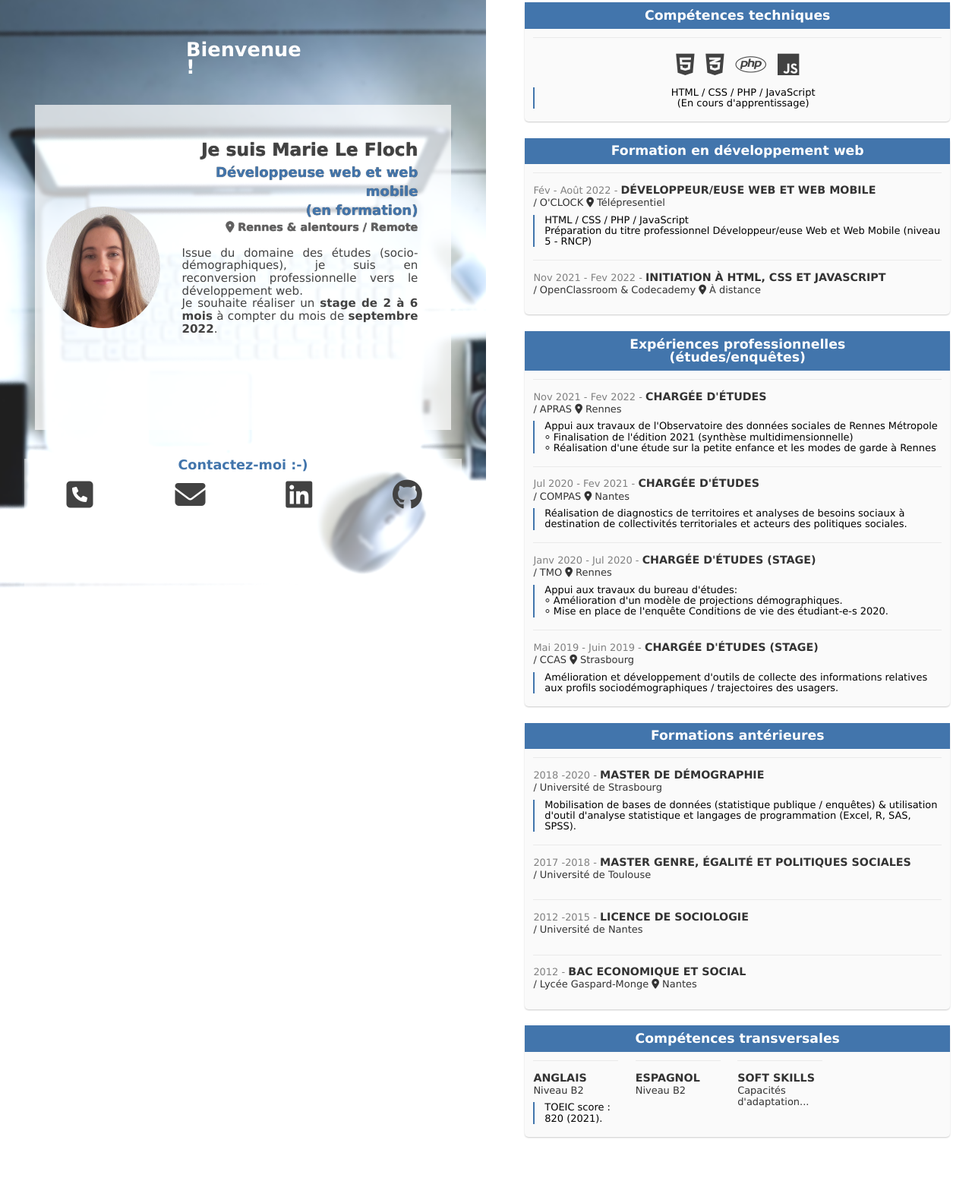
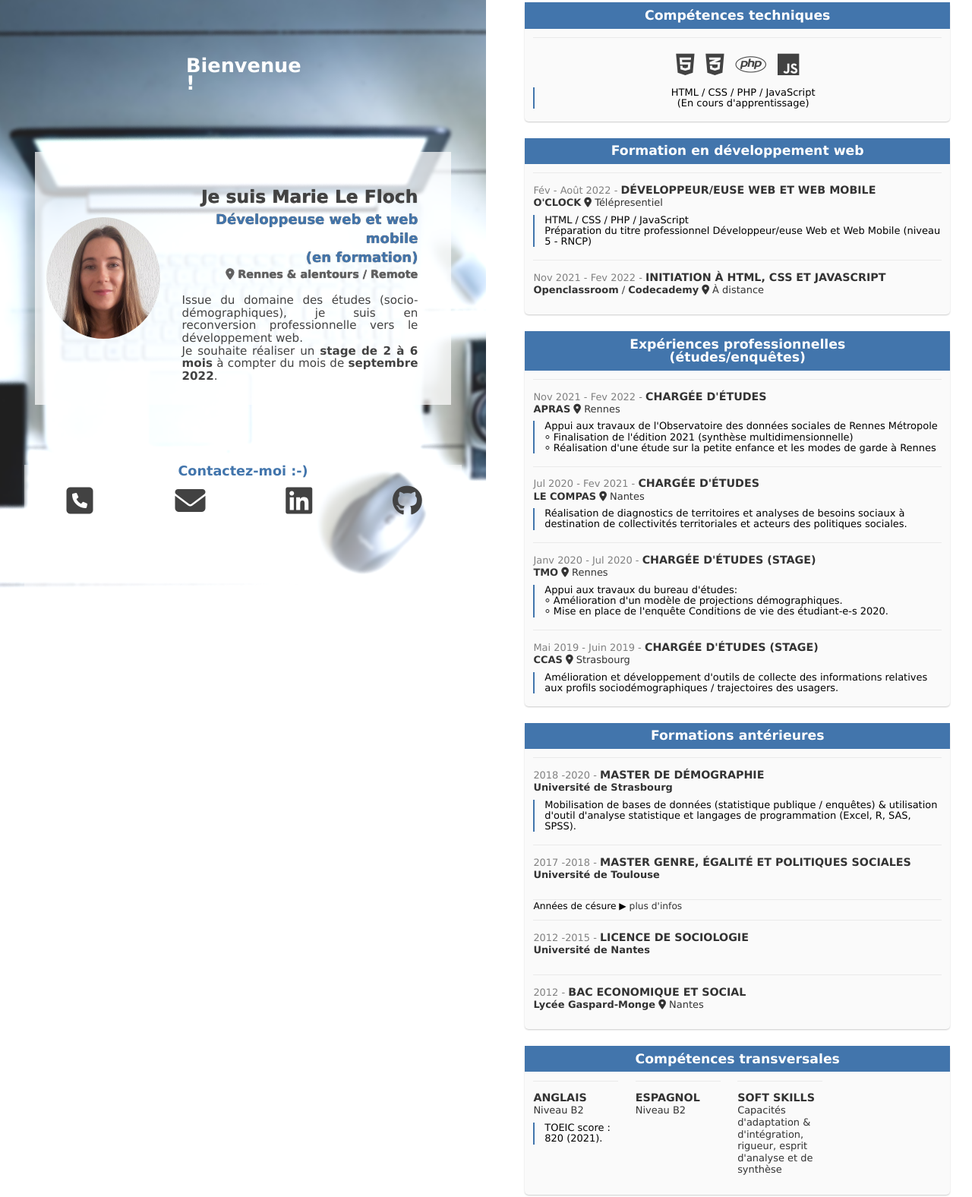
Before and after one commit to MarieLeFloch/MarieLeFloch.github.io, a plain HTML site: page index.html in a window 1280 px wide. Shown: the part 13-1589 px from the top of the page at 76% size. Before the commit the page ends 1531 px from the top, so only its background shows below. Drawn offline with Linux system fonts and the light colour scheme.

Commit message:
ajout des liens & autres modifs de style mineures

```diff
--- a/index.html
+++ b/index.html
@@ -14,7 +14,7 @@
     <div class="wrapper">
 
       <header class="left">
-        <h1 class="left__title">Bienvenue !</h1>
+        <h1 class="left__title title_display">Bienvenue !</h1>
 
 
         <div class="left__card">
@@ -37,8 +37,8 @@
           <ul class="left__nav">
             <li class="left__nav-item" id="message"><a href="" ><i class="fa-solid fa-square-phone"></i></a></li>
             <li class="left__nav-item"><a href="mailto:marie-le.floch@hotmail.fr" class="left__nav-link"><i class="fa-solid fa-envelope"></i></a></li>
-            <li class="left__nav-item"><a href="https://www.linkedin.com/in/mlefloch/" class="left__nav-link"> <i class="fa-brands fa-linkedin"></i></a></li>
-            <li class="left__nav-item"><a href="https://github.com/MarieLeFloch/MarieLeFloch" class="left__nav-link"><i class="fa-brands fa-github"></i></a></li>
+            <li class="left__nav-item"><a href="https://www.linkedin.com/in/mlefloch/" target="_blank" class="left__nav-link"> <i class="fa-brands fa-linkedin"></i></a></li>
+            <li class="left__nav-item"><a href="https://github.com/MarieLeFloch/MarieLeFloch" target="_blank" class="left__nav-link"><i class="fa-brands fa-github"></i></a></li>
           </ul>
         </nav>
       </header>
@@ -69,7 +69,7 @@
                 <div class="infos_clefs">
                     <time>Fév - Août 2022 -</time>
                     <strong class="titre_clef">Développeur/euse web et web mobile</strong>
-                    <strong class="etab_clef"><br>/ O'CLOCK <i class="fa-solid fa-location-dot"></i> Télépresentiel</strong>
+                    <strong class="etab_clef"><br><a href="https://oclock.io/" target="_blank">O'CLOCK</a> <i class="fa-solid fa-location-dot"></i> Télépresentiel</strong>
                 </div>
                 <p>HTML / CSS / PHP / JavaScript <br>
                 Préparation du titre professionnel Développeur/euse Web et Web Mobile (niveau 5 - RNCP)</p>
@@ -79,7 +79,7 @@
                 <div class="infos_clefs">
                     <time>Nov 2021 - Fev 2022 -</time>
                     <strong class="titre_clef">Initiation à HTML, CSS et JavaScript</strong>
-                    <strong class="etab_clef"><br>/ OpenClassroom & Codecademy <i class="fa-solid fa-location-dot"></i> À distance</strong>
+                    <strong class="etab_clef"><br><a href="https://openclassrooms.com/fr/courses/1603881-apprenez-a-creer-votre-site-web-avec-html5-et-css3" target="_blank">Openclassroom</a> / <a href="https://www.codecademy.com/learn/introduction-to-javascript" target="_blank">Codecademy</a> <i class="fa-solid fa-location-dot"></i> À distance</strong>
                 </div>
                 <p></p>
             </div>
@@ -93,7 +93,7 @@
                 <div class="infos_clefs">
                     <time>Nov 2021 - Fev 2022 -</time>
                     <strong class="titre_clef">Chargée d'études</strong>
-                    <strong class="etab_clef"><br>/ APRAS  <i class="fa-solid fa-location-dot"></i> Rennes</strong>
+                    <strong class="etab_clef"><br><a href="https://www.apras.org/" target="_blank">APRAS</a>  <i class="fa-solid fa-location-dot"></i> Rennes</strong>
                 </div>
                 <p>Appui aux travaux de l'Observatoire des données sociales de Rennes Métropole
                     <br>
@@ -106,7 +106,7 @@
                 <div class="infos_clefs">
                     <time>Jul 2020 - Fev 2021 -</time>
                     <strong class="titre_clef">Chargée d'études</strong>
-                    <strong class="etab_clef"><br>/ COMPAS <i class="fa-solid fa-location-dot"></i> Nantes</strong>
+                    <strong class="etab_clef"><br><a href="http://www.lecompas.fr" target="_blank">LE COMPAS</a> <i class="fa-solid fa-location-dot"></i> Nantes</strong>
                 </div>
                 <p>Réalisation de diagnostics de territoires et analyses de besoins sociaux à destination de collectivités territoriales et acteurs des politiques sociales. </p>
             </div>
@@ -115,7 +115,7 @@
                 <div class="infos_clefs">
                     <time>Janv 2020 - Jul 2020 -</time>
                     <strong class="titre_clef">Chargée d'études (stage)</strong>
-                    <strong class="etab_clef"><br>/ TMO <i class="fa-solid fa-location-dot"></i> Rennes</strong>
+                    <strong class="etab_clef"><br><a href="https://www.tmo.fr/" target="_blank">TMO</a> <i class="fa-solid fa-location-dot"></i> Rennes</strong>
                 </div>
                 <p>Appui aux travaux du bureau d'études:
                    <br>&#11824; Amélioration d'un modèle de projections démographiques.
@@ -126,7 +126,7 @@
                 <div class="infos_clefs">
                     <time>Mai 2019 - Juin 2019 -</time>
                     <strong class="titre_clef">Chargée d'études (stage)</strong>
-                    <strong class="etab_clef"><br>/ CCAS  <i class="fa-solid fa-location-dot"></i> Strasbourg</strong>
+                    <strong class="etab_clef"><br><a href="https://www.strasbourg.eu/contact-centre-communal-action-sociale" target="_blank">CCAS</a> <i class="fa-solid fa-location-dot"></i> Strasbourg</strong>
                 </div>
                 <p>Amélioration et développement d'outils de collecte des informations relatives aux profils sociodémographiques / trajectoires des usagers. </p>
             </div>
@@ -140,7 +140,7 @@
                 <div class="infos_clefs">
                     <time>2018 -2020 -</time>
                     <strong class="titre_clef">Master de démographie</strong>
-                    <strong class="etab_clef"><br>/ Université de Strasbourg</strong>
+                    <strong class="etab_clef"><br><a href="https://www.unistra.fr/etudes/decouvrir-nos-formations/par-type-de-diplomes/master/master/cursus/ME69?cHash=82ecc955c7f93600bf822364c52ec07e" target="_blank">Université de Strasbourg</a></strong>
                 </div>
                 <p> Mobilisation de bases de données (statistique publique / enquêtes) & utilisation d'outil d'analyse statistique et langages de programmation (Excel, R, SAS, SPSS).  </p>
             </div>
@@ -149,7 +149,18 @@
                 <div class="infos_clefs">
                     <time>2017 -2018 -</time>
                     <strong class="titre_clef">Master genre, égalité et politiques sociales</strong>
-                    <strong class="etab_clef"><br>/ Université de Toulouse</strong>
+                    <strong class="etab_clef"><br><a href="https://www.univ-tlse2.fr/accueil/formation-insertion/master-genre-egalite-et-politiques-sociales-geps" target="_blank">Université de Toulouse</a></strong>
+                </div>
+                <p> </p>
+            </div>
+
+            <div id = "break" class = "element">
+                <span> Années de césure &#9654;
+                    <a href="" id = "break_button">plus d'infos</a>
+                </span>
+                <div class="infos_clefs">
+                    <time> </time>
+                    <strong class="titre_clef"></strong>
                 </div>
                 <p> </p>
             </div>
@@ -158,7 +169,7 @@
                 <div class="infos_clefs">
                     <time>2012 -2015 -</time>
                     <strong class="titre_clef">Licence de sociologie</strong>
-                    <strong class="etab_clef"><br>/ Université de Nantes</strong>
+                    <strong class="etab_clef"><br><a href="https://sociologie.univ-nantes.fr/les-formations/licence-de-sociologie" target="_blank">Université de Nantes</a></strong>
                 </div>
                 <p> </p>
             </div>
@@ -167,7 +178,7 @@
                 <div class="infos_clefs">
                     <time>2012 -</time>
                     <strong class="titre_clef">Bac Economique et Social</strong>
-                    <strong class="etab_clef"><br>/ Lycée Gaspard-Monge <i class="fa-solid fa-location-dot"></i> Nantes</strong>
+                    <strong class="etab_clef"><br><a href="https://sociologie.univ-nantes.fr/les-formations/licence-de-sociologie" target="_blank">Lycée Gaspard-Monge</a> <i class="fa-solid fa-location-dot"></i> Nantes</strong>
                 </div>
                 <p> </p>
             </div>
@@ -194,7 +205,7 @@
                 <div class = "element comp-trans-elem">
                     <div class="infos_clefs">
                         <strong class="titre_clef">SOFT SKILLS</strong>
-                        <strong class="etab_clef"><br>Capacités d'adaptation...</strong>
+                        <strong class="etab_clef"><br>Capacités d'adaptation & d'intégration, rigueur, esprit d'analyse et de synthèse</strong>
                     </div>
                     <p> </p>
                 </div>
--- a/js/script.js
+++ b/js/script.js
@@ -9,20 +9,35 @@ const messages = {
 
     addClickEvents : function() {
         const phoneButton = document.querySelector(".fa-square-phone");
-        phoneButton.addEventListener('click', messages.handleNumberMessage)
+        phoneButton.addEventListener('click', messages.addNumberMessage)
     },
 
-    handleNumberMessage : function(event) {
+    addNumberMessage : function(event) {
         event.preventDefault();
+        // On vérifie d'abord qu'il n'existe pas déjà un paragraphe
+        /*messages.removeNumberMessage();*/
+        const pElement = document.querySelector(".numero");
+        if (pElement !== null) {
+            pElement.remove();
+        }else{
+        // On crée un élément p, avec une class numéro et un contenu = numéro
         const numberMessage = document.createElement('p');
+        numberMessage.classList.add('numero');
         numberMessage.textContent = "06 58 62 90 63";
-        const emplacementMessage = document.querySelector("#message");
-        numberMessage.classList.add('numero');
+        // On l'ajoute dans l'élément contenant l'id message
+        const emplacementMessage = document.querySelector("nav");
         emplacementMessage.append(numberMessage);
-    }
+        }
+    },
+
+    /*removeNumberMessage : function() {
+        const pElement = emplacementMessage.querySelector(".numero");
+        if (pElement !== null) {
+            pElement.remove();
+        }
+    }*/
 
 }
-// à modifier: si p déjà crée, doit être supprimé, sinon le créer
 
 
 document.addEventListener('DOMContentLoaded', messages.init);
--- a/style.css
+++ b/style.css
@@ -25,7 +25,7 @@ p {
   align-items: center;
 }
 
-/* AFFICHAGE MOBILE */
+/* AFFICHAGE TABLETTES MOBILE  */
 
 @media screen and (max-width : 1023px){
   .wrapper{
@@ -41,7 +41,7 @@ p {
   }
 
 }
-/* AFFICHAGE Tablettes PC */
+/* AFFICHAGE PC */
 
 
 @media screen and (min-width : 1024px){
@@ -64,7 +64,9 @@ p {
     font-weight: bold;
     color: white;
 
+
   }
+
 
   /*Carte de visite */
   .left__card {
@@ -73,7 +75,7 @@ p {
     padding: 1em;
     background-color: rgba(255, 255, 255, 0.7);
     display: flex;
-    height: 50%;
+    height: 38%;
     width: 90%;
   }
 
@@ -133,11 +135,11 @@ p {
   nav{
     width: 100%;
     background-color: rgba(255, 255, 255, 0.5);
+    padding-bottom: 20%;
   }
 
   .left__nav {
     list-style-type: none;
-    padding-bottom: 25%;
     display: flex;
     justify-content: space-around;
   }
@@ -158,15 +160,13 @@ p {
     color:#333;
     text-decoration: none;
     font-weight: 600;
-    font-size: 0.9;
+    font-size: 0.75;
     padding-bottom: 0.2em;
-    float: left;
+    /*padding-left: 1.8em;*/
+    width: 25%;
+    text-align: center;
+
   }
-
- /* .numero{
-    float: left;
-  }*/
-  /* trouver un moyen de ne pas bouger les autres éléments quand le numéro apparait */
 
   /**** PARTIE DROITE *****/
 
@@ -266,6 +266,21 @@ p {
     font-weight: 520;
   }
 
+  .etab_clef > a{
+    color: #333;
+    text-decoration: none;
+    font-weight: 600;
+  }
+
+
+  .etab_clef > a:hover{
+    font-size: 1.1em;
+    color:rgb(66, 117, 172);
+    font-weight:bold;
+  }
+
+
+
 /* élément spécifiques */
 
   .fa-brands, .fa-square-phone, .fa-envelope{
@@ -287,6 +302,26 @@ p {
       text-transform: lowercase !important;
   }
 
+  #break > span{
+    font-size: 0.85em;
+  }
+
+  #break_button{
+    text-decoration: none;
+    color:#333;
+  }
+
+  #break{
+    margin-top: 0;
+    margin-bottom: 0;
+    padding: 0;
+  }
+
+  #break_button:hover{
+    font-weight: bold;
+  }
+
+
   /* comp transversale */
   .comp-trans{
       display: flex;
```
